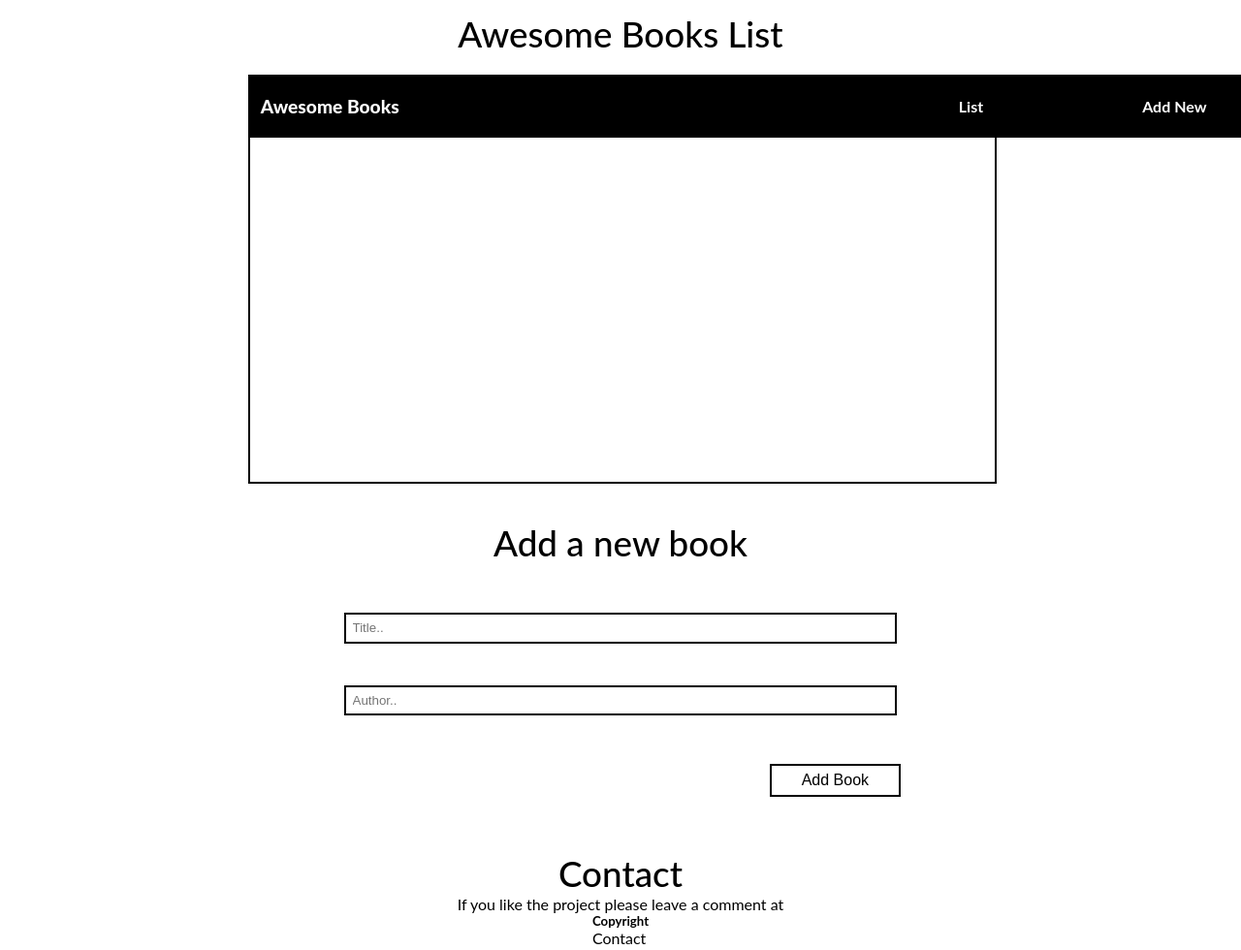
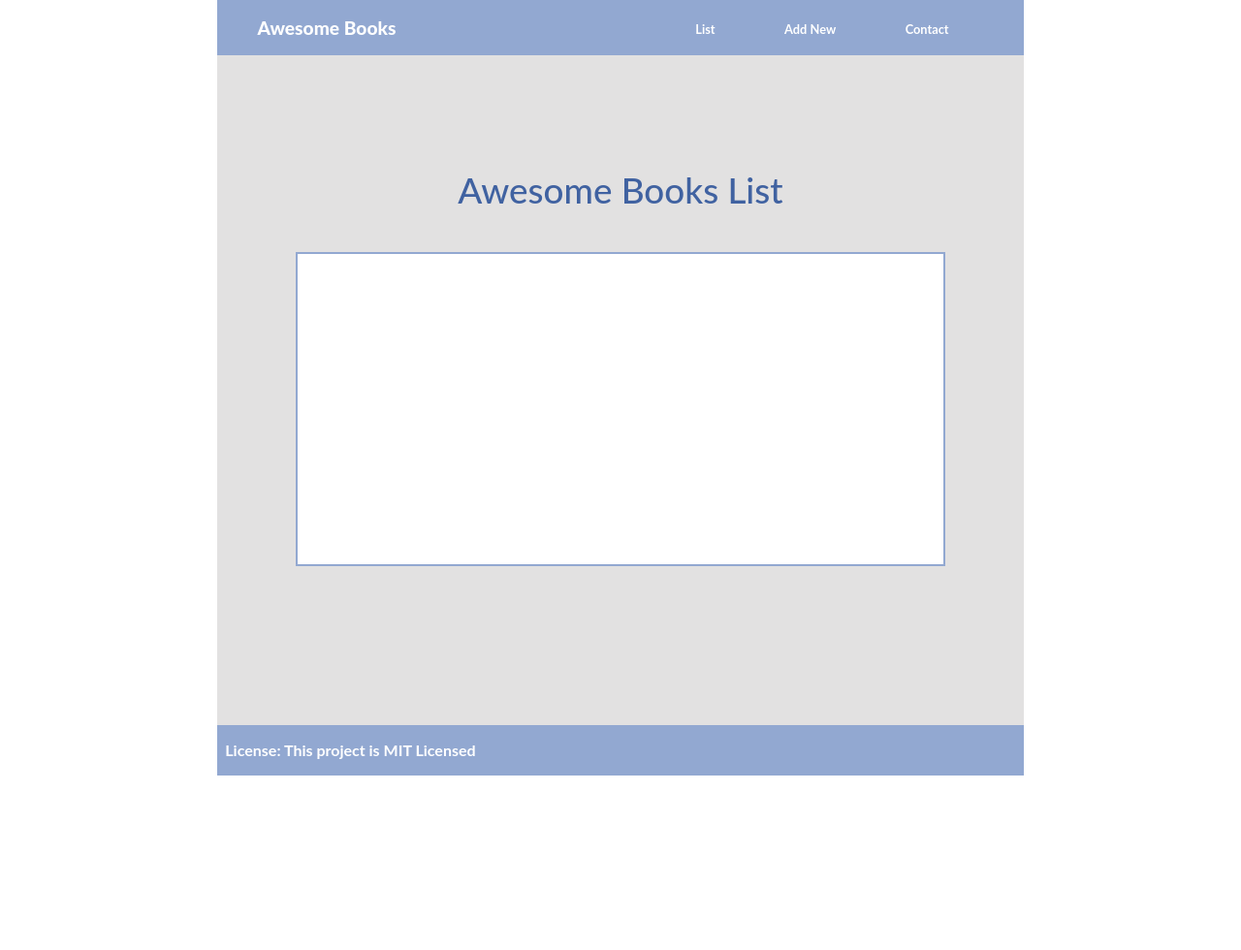
Before and after one commit to roniy68/book-list, a website: page index.html in a window 1280 px wide. Shown: the whole page at 97% size. After the commit the page ends 800 px from the top, so only its background shows below. Drawn offline with Linux system fonts and the light colour scheme.

Commit message:
Add styling to the webpage

```diff
--- a/index.html
+++ b/index.html
@@ -15,9 +15,9 @@
         <div class="navigation-bar">
             <h3 class="navigation-logo">Awesome Books</h3>
             <ul class="navigation-list">
-                <li class="navigation-list-item" id="list-books-link"><a href="">List</a></li>
-                <li class="navigation-list-item" id="add-books-link"><a href="">Add New</a></li>
-                <li class="navigation-list-item" id="contact-link"><a href="">Contact</a></li>
+                <li class="navigation-list-item" id="list-books-link"><a href="#">List</a></li>
+                <li class="navigation-list-item" id="add-books-link"><a href="#">Add New</a></li>
+                <li class="navigation-list-item" id="contact-link"><a href="#">Contact</a></li>
             </ul>
         </div>
     </header>
@@ -25,7 +25,7 @@
         <h2>Awesome Books List</h2>
         <div class="display-book-container"></div>
     </section>
-    <section class="add-book">
+    <section class="add-book hidden">
         <h2>Add a new book</h2>
         <form id="form-book-submit" action="" method="post">
             <input id="book-title" type="text" placeholder="Title.." required><br>
@@ -33,14 +33,13 @@
             <button id="button-submit" type="submit">Add Book</button>
         </form>
     </section>
-    <section class="contact-section">
+    <section class="contact-section hidden">
         <!-- TODO Add contact section for the page-->
         <h2>Contact</h2>
-        <p>If you like the project please leave a comment at</p>
+        <p>If you like the project or if you want to report any bug or issue, please send an email to : <u>awesomebooks@xyz.com</u></p>
     </section>
     <footer class="footer-address">
-        <h5>Copyright</h5>
-        <p>Contact</p>
+        <h4>License: This project is MIT Licensed</h4>
     </footer>
 
     <!-- Script -->
--- a/main.js
+++ b/main.js
@@ -73,3 +73,28 @@ bookForm.onsubmit = (event) => {
   loadBooksList();
   bookForm.reset();
 };
+
+const listbtn = document.getElementById('list-books-link');
+const addBookBtn = document.getElementById('add-books-link');
+const contactBtn = document.getElementById('contact-link');
+
+const displayBk = document.querySelector('.display-book');
+const addBk = document.querySelector('.add-book');
+const contact = document.querySelector('.contact-section');
+listbtn.onclick = function () {
+  displayBk.style.display = 'block';
+  addBk.style.display = 'none';
+  contact.style.display = 'none';
+};
+
+addBookBtn.onclick = function () {
+  displayBk.style.display = 'none';
+  addBk.style.display = 'block';
+  contact.style.display = 'none';
+};
+
+contactBtn.onclick = function () {
+  displayBk.style.display = 'none';
+  addBk.style.display = 'none';
+  contact.style.display = 'block';
+};
--- a/style.css
+++ b/style.css
@@ -3,26 +3,39 @@
   padding: 0;
 }
 
+html {
+  background: #fff;
+}
+
 body {
-  padding: 1% 5%;
+  position: relative;
+  height: 100vh;
   margin: 0 auto;
   font-family: Lato, sans-serif;
   display: flex;
   flex-direction: column;
   justify-content: center;
   align-items: center;
+  background-color: rgb(226, 225, 225);
+  color: #4062a1;
 }
 
-.display-book{
+hr{
+  height: 1px;
+  background-color: #5984d3;
+  border: none;
+}
+.display-book {
   width: 100%;
 }
 
 .display-book-container {
-  height: 50vh;
-  width: 100%;
-  margin: 5% 0;
+  height: 40vh;
+  width: 80%;
+  margin: 5% auto;
   overflow: scroll;
-  border: 2px solid black;
+  border: 2px solid #92A8D1;
+  background: #fff;
 }
 
 .book-card {
@@ -33,7 +46,7 @@ body {
 }
 
 .book-card-grey {
-  background: rgb(230, 227, 227);
+  background: rgb(226, 225, 225);
 }
 
 .text-content {
@@ -41,17 +54,18 @@ body {
   word-wrap: break-word;
 }
 
-.text-content > h4 {
+.text-content>h4 {
   display: inline;
   font-size: 1.3em;
   font-weight: 400;
 }
 
 .button-remove {
-  border: solid 2px black;
+  border: solid 2px #92A8D1;
+  background-color: #fff;
   border-radius: 2px;
-  font-size: 1.2em;
-  width: 20%;
+  font-size: 1em;
+  width: 25%;
   text-align: center;
 }
 
@@ -84,7 +98,7 @@ input {
   width: 90%;
   margin: 2% 0;
   padding: 1% 1%;
-  border: solid 2px black;
+  border: solid 2px #92A8D1;
 }
 
 #button-submit {
@@ -93,7 +107,8 @@ input {
   align-self: flex-end;
   font-size: 1em;
   background: #fff;
-  border: solid 2px black;
+  border: solid 2px #92A8D1;
+  color: #4062a1;
 }
 
 #button-submit:hover {
@@ -102,44 +117,72 @@ input {
   background-color: grey;
 }
 
-header{
+.contact-section {
+  width: 70%;
+  text-align: center;
+}
+
+.contact-section>p {
+  font-size: 1.2em;
+  line-height: 1.5em;
+  margin: 5%;
+}
+
+header {
   width: 100%;
 }
 
-.navigation-bar{
+.navigation-bar {
   height: 5vh;
-  margin: 5% auto;
   width: 100%;
-  color: #fff;
-  background-color: black;
+  background-color: #92A8D1;
   display: flex;
   justify-content: space-between;
   align-items: center;
-  padding: 1% 1%;
-  position: fixed;
+  padding: 1% 0;
+  position: absolute;
+  top: 0;
 }
 
-.navigation-logo{
+.navigation-logo {
   font-size: 1.2em;
   font-weight: 800;
+  padding: 5%;
+  color: #fff;
 }
 
-.navigation-list{
-  width: 50%;
+.navigation-list {
+  width: 40%;
+  height: 100%;
   list-style: none;
   display: flex;
   justify-content: space-around;
-  border: 2px solid black;
+  align-items: center;
+  margin: 0 5%;
 }
 
-.navigation-list-item > a{
+.navigation-list-item>a {
   color: #fff;
   text-decoration: none;
-  font-weight: bold;
+  font-size: 0.8em;
+  font-weight: bolder;
 }
 
-@media screen and (min-width: 769px) {
+.hidden {
+  display: none;
+}
+
+.footer-address {
+  position: absolute;
+  width: 98%;
+  background: #92A8D1;
+  color: #fff;
+  bottom: 0;
+  padding: 2% 1%;
+}
+
+@media screen and (min-width: 993px) {
   body {
-    width: 60%;
+    width: 65%;
   }
 }
```
